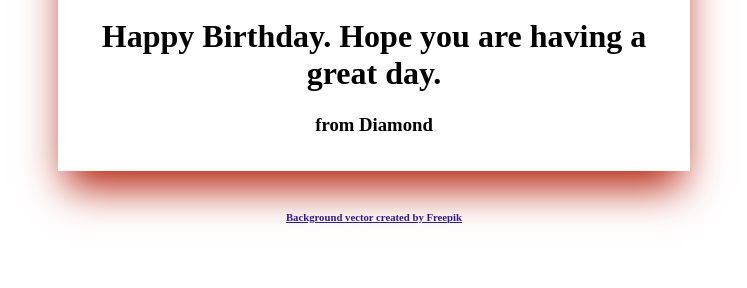
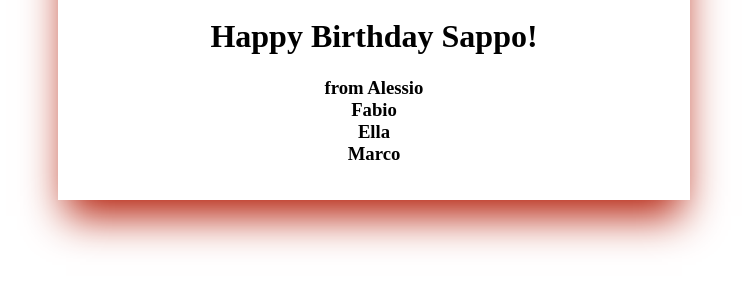
Before and after one commit to malavasiale/SapposBD, a plain HTML site: page index.html in a window 1280 px wide. Shown: the part 390-678 px from the top of the page, without its empty margins (266-1013 px from the left). Drawn offline with Linux system fonts and the light colour scheme.

Commit message:
Add files via upload

```diff
--- a/index.html
+++ b/index.html
@@ -6,11 +6,11 @@
     <body>
         <div class="birthday-card">
 
-            <iframe style="width: 100%;" width="560" height="315" src="https://www.youtube.com/embed/E3Huy2cdih0" title="YouTube video player" frameborder="0" allow="accelerometer; autoplay; clipboard-write; encrypted-media; gyroscope; picture-in-picture" allowfullscreen></iframe>            <h1>Happy Birthday. Hope you are having a great day.</h1>
+            <iframe style="width: 100%;" width="560" height="315" src="https://www.youtube.com/embed/E3Huy2cdih0" title="YouTube video player" frameborder="0" allow="accelerometer; autoplay; clipboard-write; encrypted-media; gyroscope; picture-in-picture" allowfullscreen></iframe>
+            <h1>Happy Birthday Sappo!</h1>
 
-            <h3>from Diamond</h3>
+            <h3>from Alessio<br>Fabio<br>Ella<br>Marco</h3>
 
           </div>
-          <h6 class="source-link"><a href="https://www.freepik.com/free-photos-vectors/background"</a>Background vector created by Freepik</h6>
     </body>
 </html>
```
